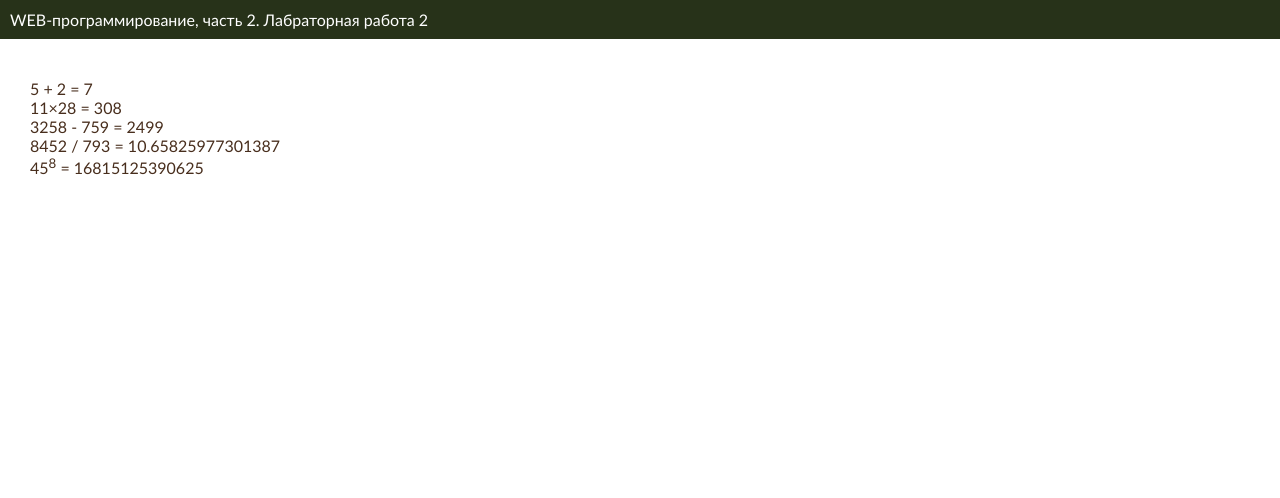
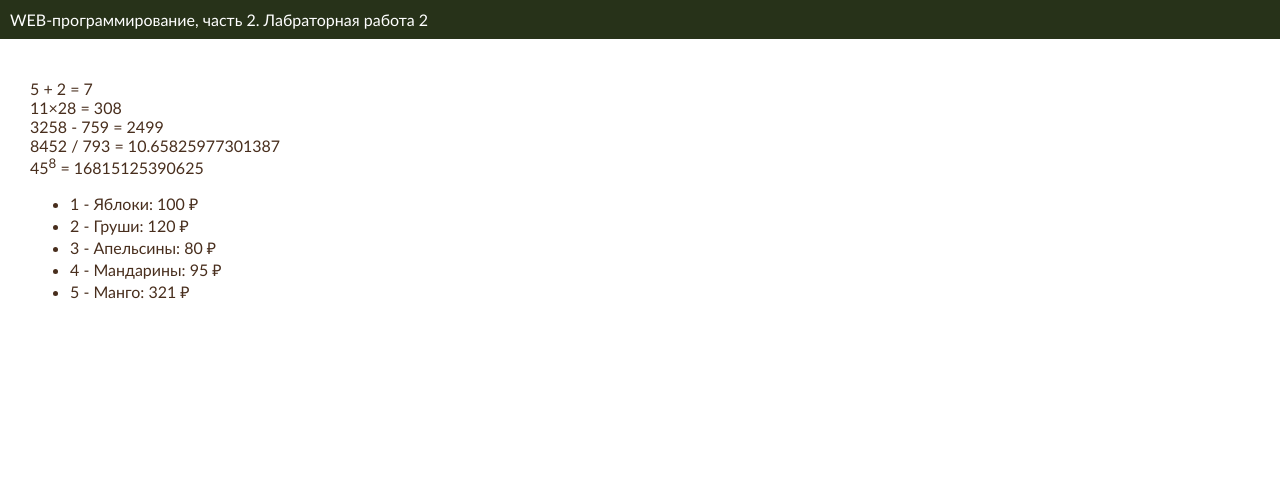
Before and after one commit to AlinaTerehova/web-programming--labs-2, a Flask app: page /lab2/example in a window 1280 px wide. Shown: the top 498 px of the page. Run offline with Flask 3, Linux system fonts and the light colour scheme.

Commit message:
Цикл в шаблоне

```diff
--- a/app.py
+++ b/app.py
@@ -283,10 +283,14 @@ def add_flowers(name):
 
 @app.route('/lab2/example')
 def example():
-    name = 'Алина Терехова'
-    name_title = 'Терехова Алина'
-    group = 'ФБИ-24'
-    lab_num = 2
-    number_course = 3
+    name, name_title, group, lab_num, number_course = 'Алина Терехова', 'Терехова Алина', 'ФБИ-24', 2, 3
+    fruits = [
+        {'name': 'Яблоки', 'price': 100},
+        {'name': 'Груши', 'price': 120},
+        {'name': 'Апельсины', 'price': 80},
+        {'name': 'Мандарины', 'price': 95},
+        {'name': 'Манго', 'price': 321},
+    ]
     return render_template('example.html', name = name, group=group,
-                           lab_num = lab_num, number_course=number_course, name_title=name_title )
+                           lab_num = lab_num, number_course=number_course, name_title=name_title,
+                            fruits=fruits )
--- a/templates/example.html
+++ b/templates/example.html
@@ -30,6 +30,12 @@
         3258 - 759 = {{3258-759}}<br>
         8452 / 793 = {{8452/793}}<br>
         45<sup>8</sup> = {{45**8}}<br>
+
+        <ul>
+            {% for f in fruits %}
+            <li>{{loop.index}} - {{ f.name }}: {{ f.price}} &#x20bd</li>
+            {% endfor %}
+        </ul>
     </main>
 
     <footer>
```
